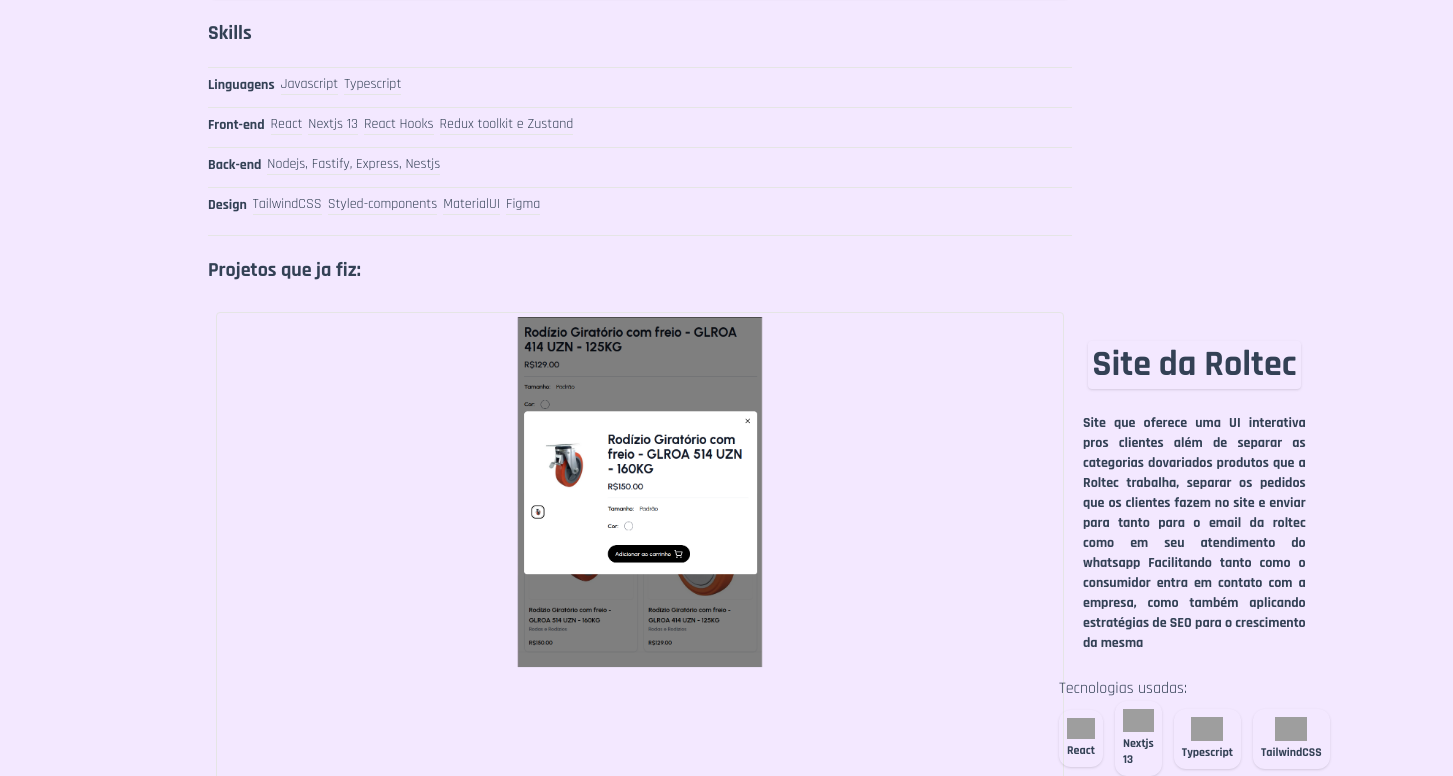
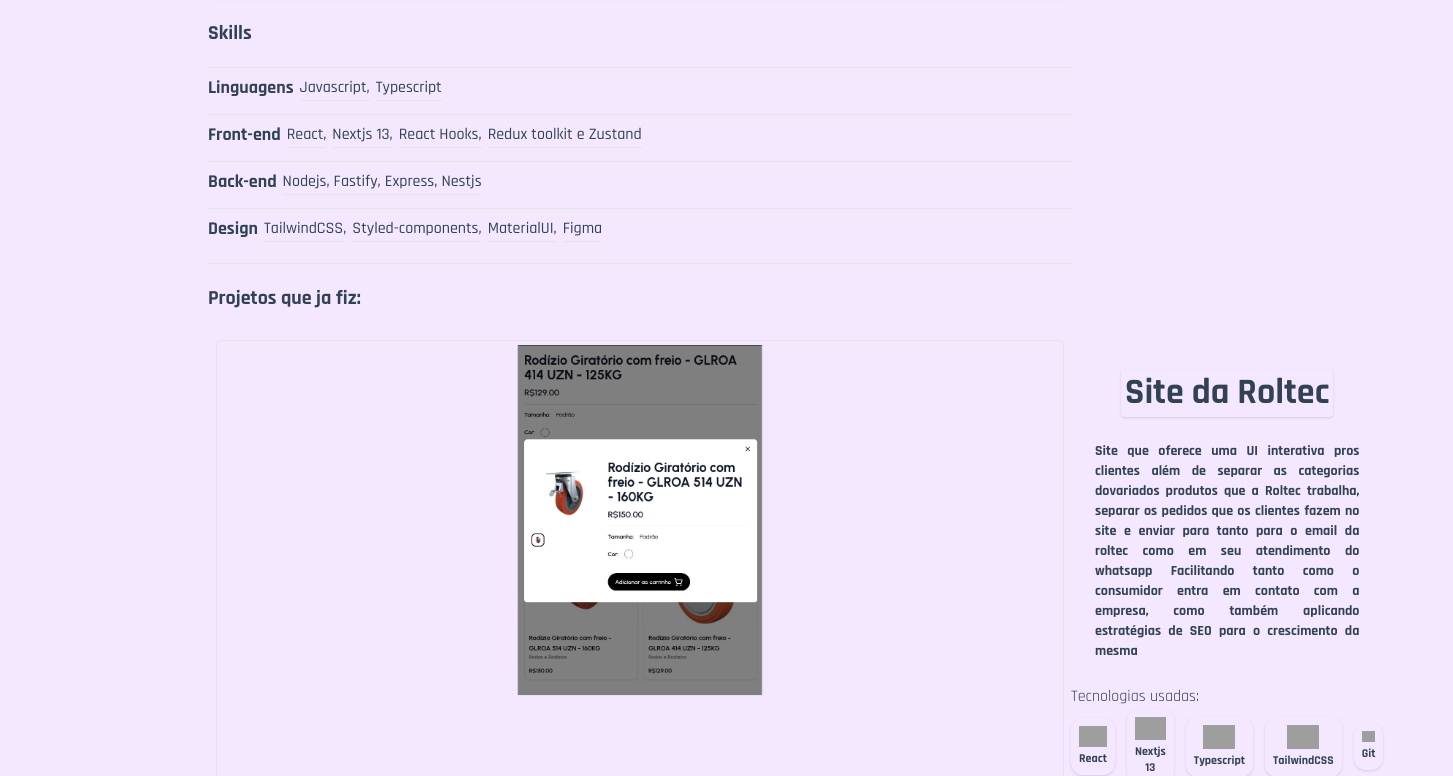
Before and after one commit to uMateusSales/mateus-portfolio, a Next.js app: page / in a window 1280 px wide. Shown: the part 324-1100 px from the top of the page, 1453 px wide, since content can reach past the window. Built offline with nearby package versions, Linux system fonts and the light colour scheme; grey boxes are pictures that could not be loaded.

Commit message:
fontes e footer melhor

```diff
--- a/src/components/DescriptionMap.tsx
+++ b/src/components/DescriptionMap.tsx
@@ -20,14 +20,14 @@
   const skills = [
     {
       name: "Linguagens",
-      content: ["Javascript", "Typescript"],
+      content: ["Javascript,", "Typescript"],
     },
     {
       name: "Front-end",
       content: [
-        "React",
-        "Nextjs 13",
-        "React Hooks",
+        "React,",
+        "Nextjs 13,",
+        "React Hooks,",
         "Redux toolkit e Zustand",
 
         ,
@@ -39,7 +39,7 @@
     },
     {
       name: "Design",
-      content: ["TailwindCSS", "Styled-components", "MaterialUI", "Figma"],
+      content: ["TailwindCSS,", "Styled-components,", "MaterialUI,", "Figma"],
     },
   ];
 
@@ -52,12 +52,14 @@
             key={i.name}
           >
             <Separator />
-            <p>
+            <p className="text-lg">
               <b>{i.name}</b>
             </p>
             {i.content.map((i) => (
               <div key={i}>
-                <p key={i}>{i}</p>
+                <p className="font-medium text-base" key={i}>
+                  {i}
+                </p>
                 <Separator />
               </div>
             ))}
--- a/src/components/Footer.tsx
+++ b/src/components/Footer.tsx
@@ -1,5 +1,4 @@
 import React from "react";
-import Link from "next/link";
 const Footer = () => {
   return (
     <footer className=" bg-slate-400 flex flex-col  p-4 py-16 text-xs text-neutral-950 sm:text-sm border-t items-center justify-center gap-6">
@@ -14,7 +13,13 @@
         </a>
         <p>|</p>
 
-        <a className="cursor-pointer hover:opacity-60 duration-200">Blog</a>
+        <a
+          href="https://www.linkedin.com/in/mateus-lins-061a5424a"
+          className="cursor-pointer hover:opacity-60 duration-200"
+          target="_blank"
+        >
+          Contato
+        </a>
       </div>
       <div className="flex items-center justify-center gap-4 text-lg sm:text-xl">
         <a
--- a/src/components/MainTitle.tsx
+++ b/src/components/MainTitle.tsx
@@ -42,8 +42,8 @@
       <CardContent>
         <div className="flex mt-2 self-center">
           <Image
-            alt="notebook"
-            style={{ objectFit: "contain", borderRadius: 5 }}
+            alt="minha foto"
+            style={{ objectFit: "scale-down", borderRadius: 5 }}
             src="/ai-print.png"
             width={500}
             height={500}
--- a/src/components/ProjectSection.tsx
+++ b/src/components/ProjectSection.tsx
@@ -47,6 +47,10 @@
           nome: "TailwindCSS",
           logo: "https://cdn.jsdelivr.net/gh/devicons/devicon/icons/tailwindcss/tailwindcss-plain.svg",
         },
+        {
+          nome: "Git",
+          logo: "https://cdn.jsdelivr.net/gh/devicons/devicon/icons/git/git-original.svg",
+        },
       ],
     },
     {
@@ -85,7 +89,7 @@
     {
       titulo: "Landing page da NerdWeb",
       link: "https://github.com/uMateusSales/teste-nerdweb",
-      desc: "Realização do teste técnico para front-end da empresa Nerdweb, onde o desafio seria recriar a propia pagina deles utilizando apenas Javascript vanilla,CSS e a api SwiperJS para animções",
+      desc: "Realização do teste técnico para front-end da empresa Nerdweb, onde o desafio seria recriar a propia pagina deles utilizando apenas Javascript vanilla,CSS e a API SwiperJS para animções",
       videoLink: "video.mov",
       fotos: ["/nerd-front.png", "/nerd-2.png", "/nerd-3.png", "/nerd-4.png"],
       tecnologias: [
@@ -100,6 +104,10 @@
         {
           nome: "CSS",
           logo: "https://cdn.jsdelivr.net/gh/devicons/devicon/icons/css3/css3-original-wordmark.svg",
+        },
+        {
+          nome: "Git",
+          logo: "https://cdn.jsdelivr.net/gh/devicons/devicon/icons/git/git-original.svg",
         },
       ],
     },
@@ -131,6 +139,10 @@
           nome: "TailwindCSS",
           logo: "https://cdn.jsdelivr.net/gh/devicons/devicon/icons/tailwindcss/tailwindcss-plain.svg",
         },
+        {
+          nome: "Git",
+          logo: "https://cdn.jsdelivr.net/gh/devicons/devicon/icons/git/git-original.svg",
+        },
       ],
     },
     {
@@ -156,6 +168,10 @@
           nome: "TailwindCSS",
           logo: "https://cdn.jsdelivr.net/gh/devicons/devicon/icons/tailwindcss/tailwindcss-plain.svg",
         },
+        {
+          nome: "Git",
+          logo: "https://cdn.jsdelivr.net/gh/devicons/devicon/icons/git/git-original.svg",
+        },
       ],
     },
     {
@@ -177,6 +193,10 @@
         {
           nome: "Styled-Components",
           logo: "/styled-components-1.svg",
+        },
+        {
+          nome: "Git",
+          logo: "https://cdn.jsdelivr.net/gh/devicons/devicon/icons/git/git-original.svg",
         },
       ],
     },
@@ -206,6 +226,18 @@
           nome: "Styled-Components",
           logo: "/styled-components-1.svg",
         },
+        {
+          nome: "Nest.js",
+          logo: "https://cdn.jsdelivr.net/gh/devicons/devicon/icons/nestjs/nestjs-plain.svg",
+        },
+        {
+          nome: "MySQL",
+          logo: "https://cdn.jsdelivr.net/gh/devicons/devicon/icons/mysql/mysql-plain-wordmark.svg",
+        },
+        {
+          nome: "Git",
+          logo: "https://cdn.jsdelivr.net/gh/devicons/devicon/icons/git/git-original.svg",
+        },
       ],
     },
   ];
@@ -217,7 +249,7 @@
           <div
             key={index}
             className={
-              "flex border rounded p-1 min-h-[350px] " +
+              "flex border rounded gap-3 p-1 min-h-[350px] " +
               (index % 2 === 0
                 ? "flex-col sm:flex-row"
                 : "flex-col sm:flex-row-reverse")
--- a/src/components/ui/TechLogos.tsx
+++ b/src/components/ui/TechLogos.tsx
@@ -7,14 +7,14 @@
 
 const TechLogos: React.FC<TechLogoProps> = ({ tecnologia }) => {
   return (
-    <div className="flex  rounded gap-3 items-center justify-center">
+    <div className="flex max-w-fit  rounded gap-3 items-center justify-center">
       {tecnologia?.map((i) => (
         <div
           key={i.nome}
           className="flex flex-col gap-1 shadow rounded-xl p-2 items-center"
         >
           <Image alt="logo" width={32} height={32} src={i.logo} />
-          <p className="text-xs font-semibold">{i.nome}</p>
+          <p className="text-xs font-semibold text-center">{i.nome}</p>
         </div>
       ))}
     </div>
```
